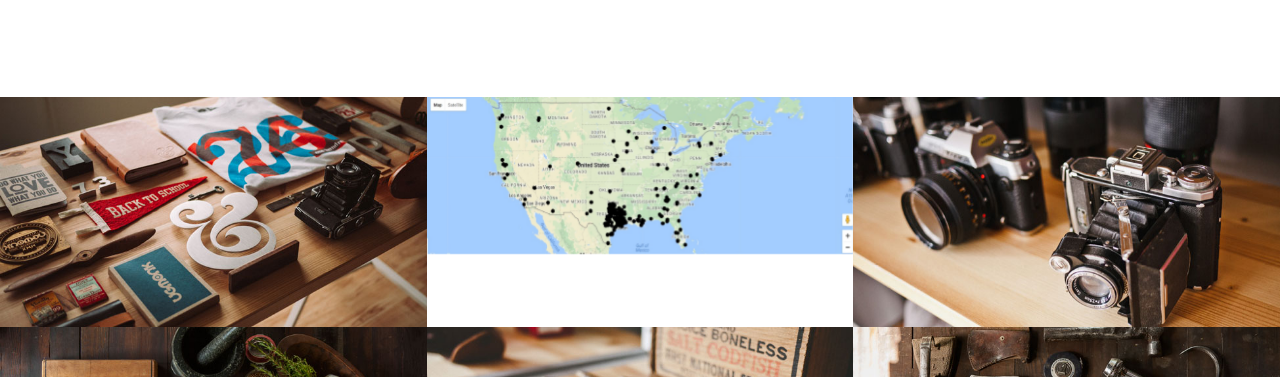
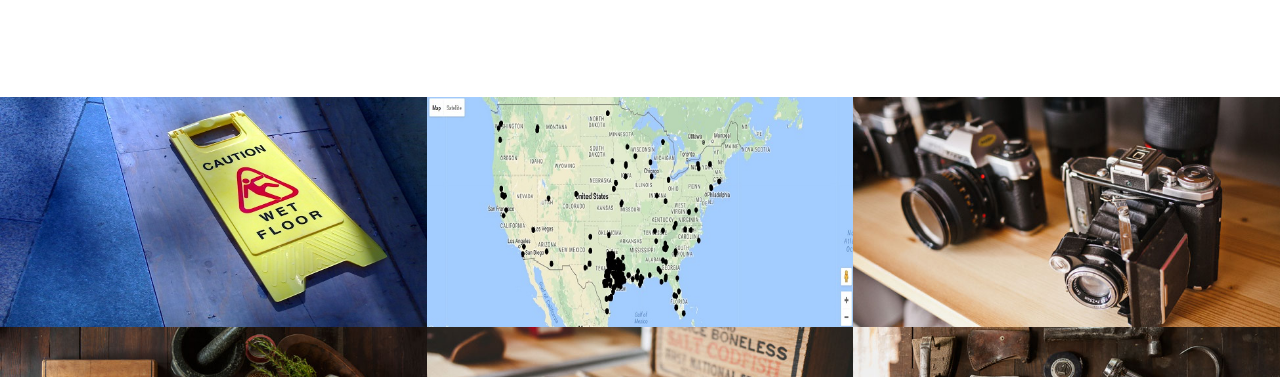
Before and after one commit to dattatele/dattatele.github.io, a website: page index.html in a window 1280 px wide. Shown: the part 1715-2092 px from the top of the page. Drawn offline with nearby package versions, Linux system fonts and the light colour scheme; files whose address does not match are found by name.

Commit message:
update_Image

```diff
--- a/index.html
+++ b/index.html
@@ -143,7 +143,7 @@
             <div class="row no-gutter popup-gallery">
                 <div class="col-lg-4 col-sm-6">
                     <a href="img/portfolio/fullsize/1.jpg" class="portfolio-box">
-                        <img src="img/portfolio/fullsize/1.jpg" class="img-responsive" alt="">
+                        <img src="img/portfolio/fullsize/near.jpg" class="img-responsive" alt="">
                         <div class="portfolio-box-caption">
                             <div class="portfolio-box-caption-content">
                                 <div class="project-category text-faded">
@@ -158,7 +158,7 @@
                 </div>
                 <div class="col-lg-4 col-sm-6">
                     <a href="img/portfolio/fullsize/2.jpg" class="portfolio-box">
-                        <img src="img/portfolio/thumbnails/2.jpg" class="img-responsive" alt="">
+                        <img src="img/portfolio/thumbnails/geo.jpg" class="img-responsive" alt="">
                         <div class="portfolio-box-caption">
                             <div class="portfolio-box-caption-content">
                                 <div class="project-category text-faded">
```
Also changed, not shown: img/portfolio/thumbnails/1.jpg (deleted), img/portfolio/thumbnails/2.jpg (deleted), img/portfolio/thumbnails/geo.jpg (added), img/portfolio/thumbnails/near.jpg (added).
